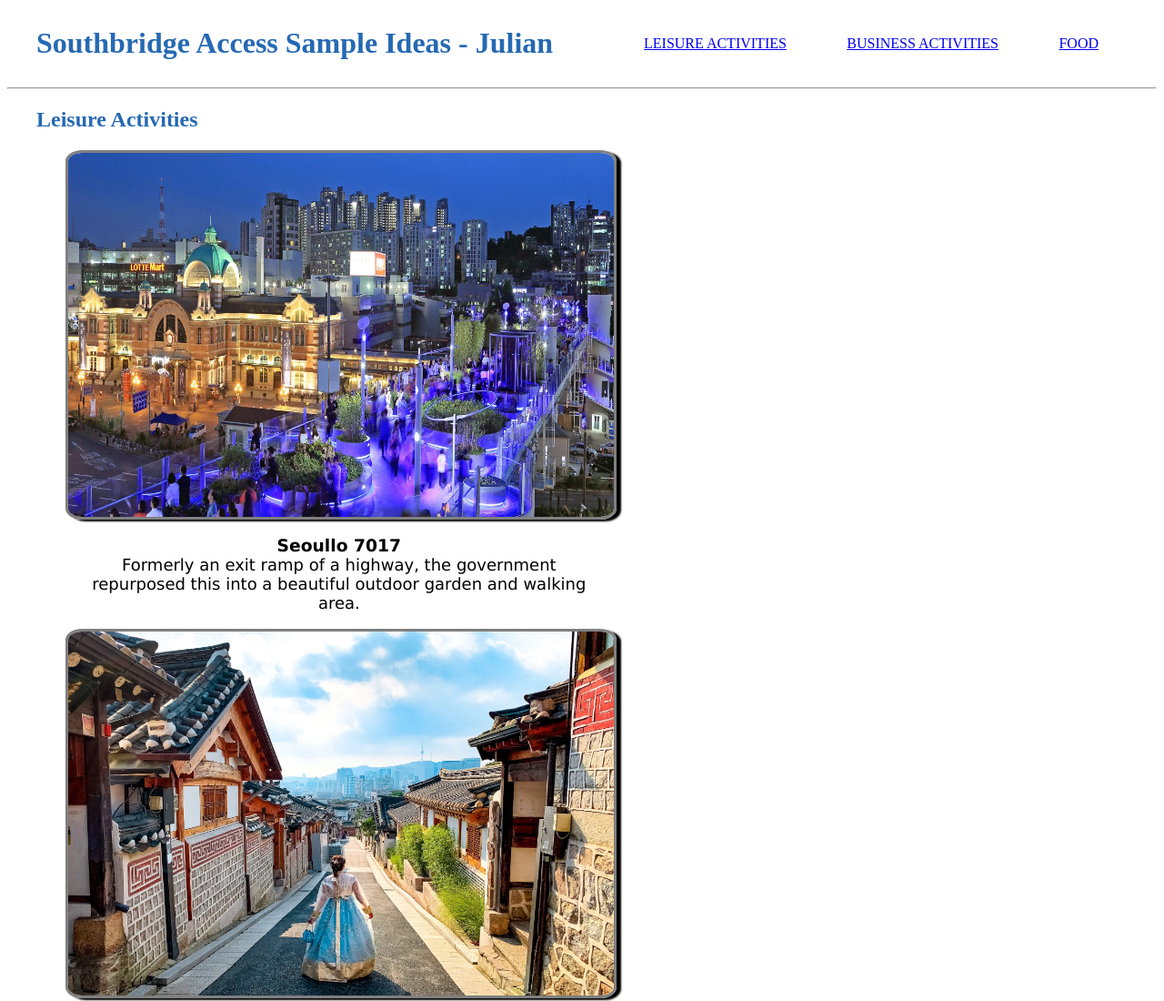
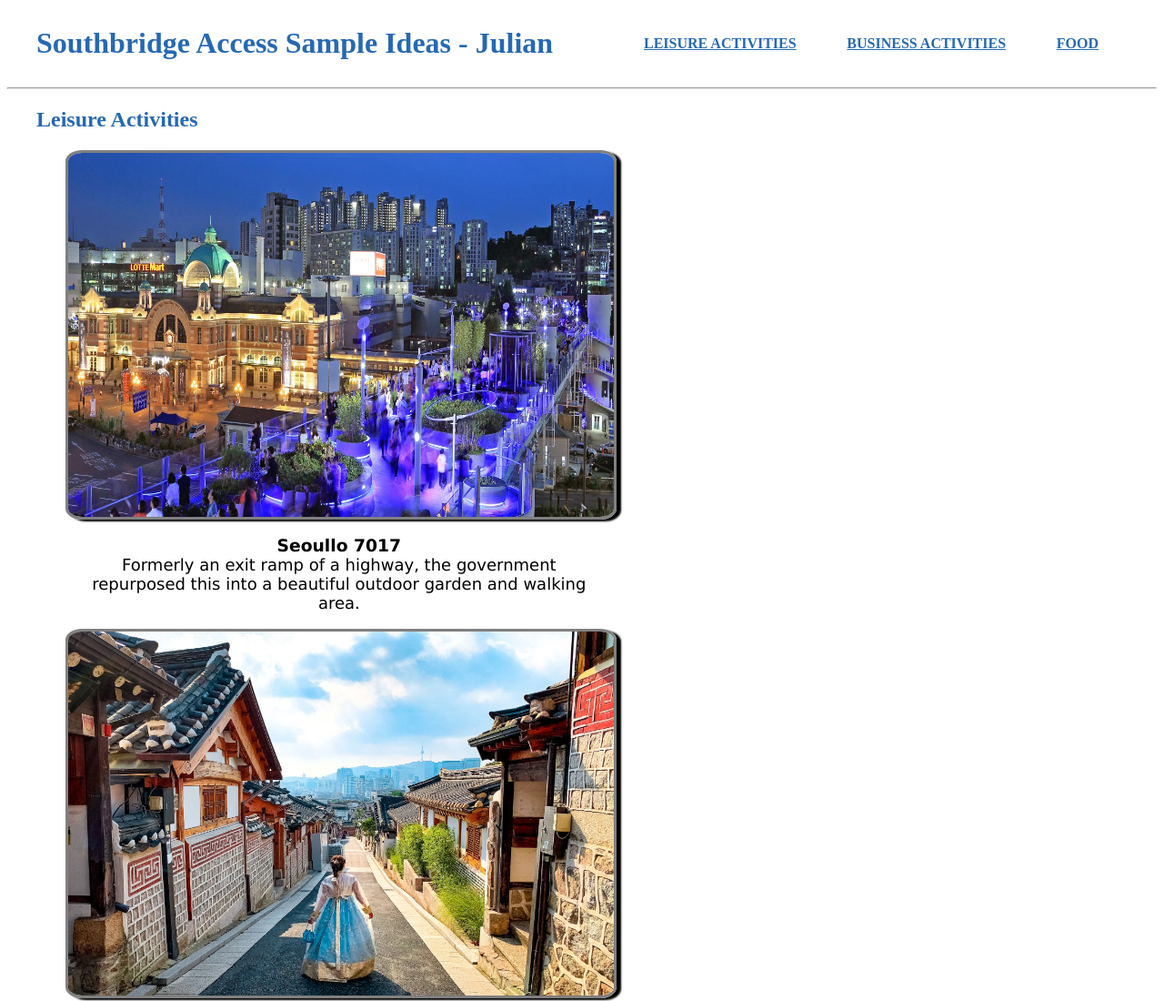
Before and after one commit to jreyes73/SBA-sample, a plain HTML site: page index.html in a window 1280 px wide. Shown: the top 1100 px of the page at 91% size. Drawn offline with Linux system fonts and the light colour scheme.

Commit message:
Update styles.css
update pseudo-class for nav-bar

```diff
--- a/styles.css
+++ b/styles.css
@@ -69,3 +69,14 @@ p {
     max-width: 550px;
     font-family:'Lucida Sans', 'Lucida Sans Regular', 'Lucida Grande', 'Lucida Sans Unicode', Geneva, Verdana, sans-serif;
 }
+
+a {
+    font-weight: 900;
+    color: #2669b3;
+}
+
+
+a:hover {
+    color: red;
+    text-decoration: none;
+}
```
